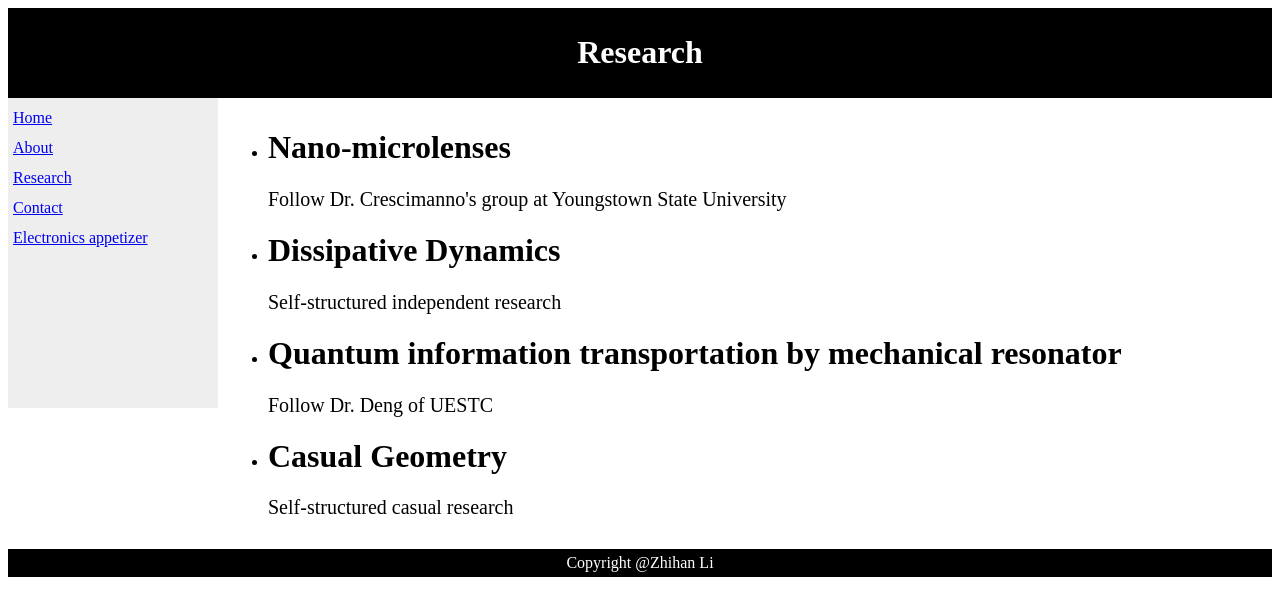
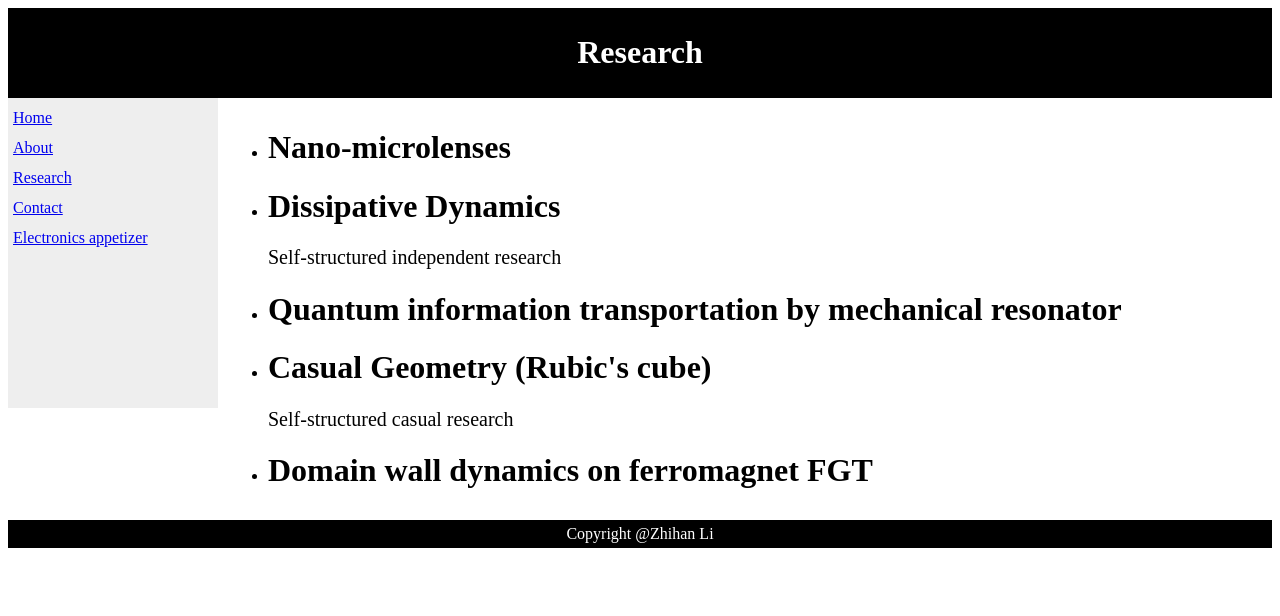
Before and after one commit to ZhihanLi666/ZhihanLi-Research, a Jekyll site: the page index.html, which Jekyll copies as it is, in a window 1280 px wide. Shown: the top 616 px of the page. Built offline with Jekyll 4.4.1, drawn with Linux system fonts in a browser that asks for light colours.

Commit message:
Update index.html

```diff
--- a/index.html
+++ b/index.html
@@ -45,7 +45,7 @@
            <ul>
             <li><h1>Nano-microlenses</h1>
             <p style="font-size:20px">
-            Follow Dr. Crescimanno's group at Youngstown State University
+
             </p></li>
             <li><h1>Dissipative Dynamics</h1>
             <p style="font-size:20px">
@@ -53,11 +53,15 @@
             </p></li>
             <li><h1>Quantum information transportation by mechanical resonator</h1>
                 <p style="font-size:20px">
-                Follow Dr. Deng of UESTC
+
                 </p></li>
-            <li><h1>Casual Geometry</h1>
+            <li><h1>Casual Geometry (Rubic's cube)</h1>
                 <p style="font-size:20px">
                 Self-structured casual research
+                </p></li>
+             <li><h1>Domain wall dynamics on ferromagnet FGT</h1>
+                <p style="font-size:20px">
+
                 </p></li>
            <ul>
         </div>
```
